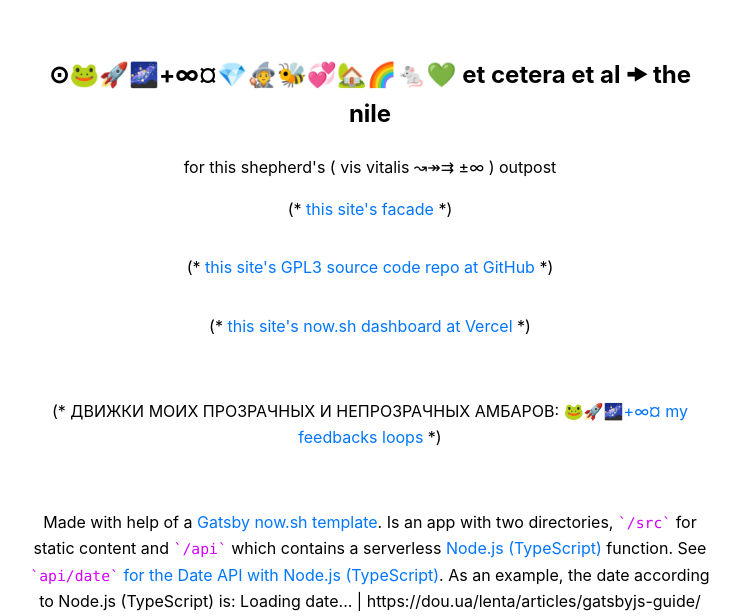
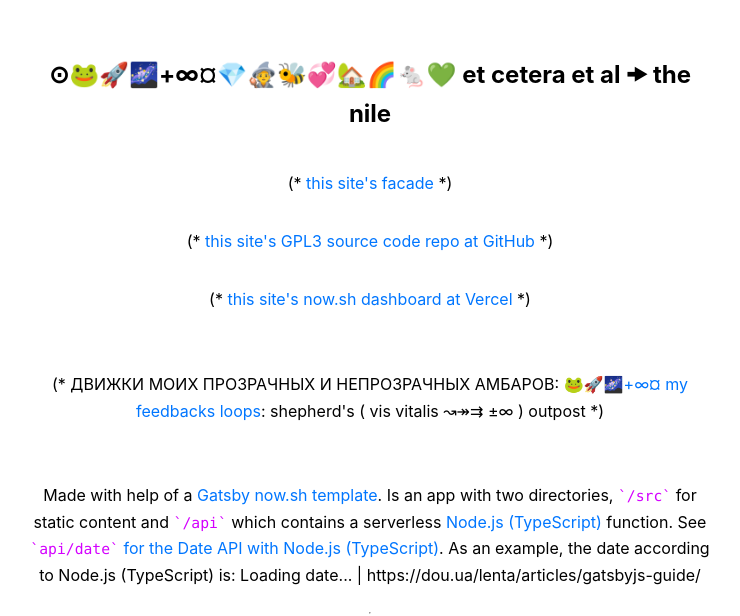
Before and after one commit to nonlin-lin-chaos-order-etc-etal/myzone_now_sh_GPLv3, a Gatsby site: page / in a window 1280 px wide. Shown: the part 196-812 px from the top of the page, without its empty margins (270-1010 px from the left). Built offline with nearby package versions, Linux system fonts and the light colour scheme; Gatsby itself is replaced by a stand-in of ours; no server answers.

Commit message:
Update index.js

```diff
--- a/src/pages/index.js
+++ b/src/pages/index.js
@@ -19,12 +19,11 @@ function Index() {
       </Helmet>
       <h1>🐸🚀🌌+∞ the nile starts here!</h1>
       <h2>⊙🐸🚀🌌+∞¤💎🧙🐝💞🏡🌈🐁💚 et cetera et al 🠞 the nile</h2>
-     for this shepherd's ( vis vitalis ↝↠⇉ ±∞ ) outpost
       <p>(* <a href="https://myzone.now.sh/">this site's facade</a> *)</p>
       <p>(* <a href="https://github.com/nonlin-lin-chaos-order-etc-etal/myzone_now_sh_GPLv3">this site's GPL3 source code repo at GitHub</a> *)</p>
       <p>(* <a href="https://vercel.com/linear-et-nonlinear-chaos-order-etc-etal/myzone">this site's now.sh dashboard at Vercel</a> *)</p>
       <br/>
-      <p>(* ДВИЖКИ МОИХ ПРОЗРАЧНЫХ И НЕПРОЗРАЧНЫХ АМБАРОВ: <a href="https://myresourcesfeedbacksloops.now.sh/">🐸🚀🌌+∞¤ my feedbacks loops</a> *)</p>
+      <p>(* ДВИЖКИ МОИХ ПРОЗРАЧНЫХ И НЕПРОЗРАЧНЫХ АМБАРОВ: <a href="https://myresourcesfeedbacksloops.now.sh/">🐸🚀🌌+∞¤ my feedbacks loops</a>: shepherd's ( vis vitalis ↝↠⇉ ±∞ ) outpost *)</p>
       <br/>
       <p>
         Made with help of{' '}
```
